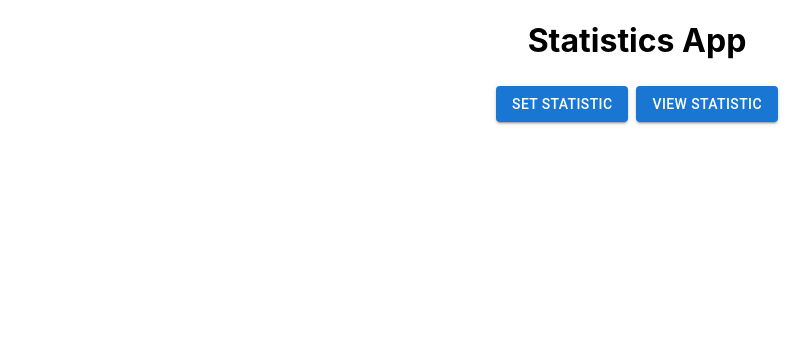
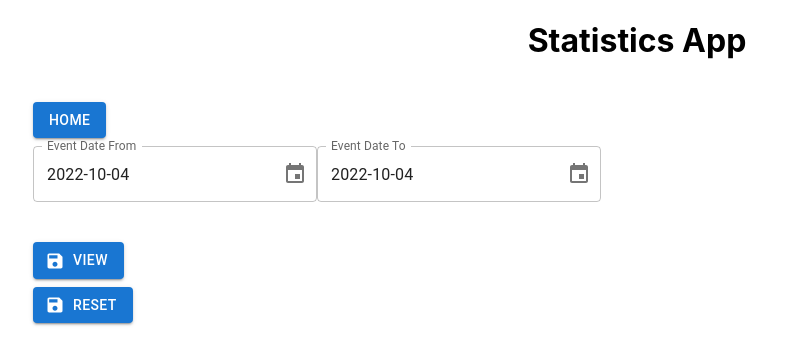
Before and after one commit to CodeMan-Long/Nestjs-React, a React (Create React App) app in the folder frontend/: page /view in a window 1280 px wide. Shown: the top 364 px of the page, without its empty margins (3-813 px from the left). Built offline with nearby package versions, Linux system fonts and the light colour scheme.

Commit message:
feat(frontend): add view statistics form

```diff
--- a/frontend/src/App.tsx
+++ b/frontend/src/App.tsx
@@ -4,6 +4,7 @@ import { Routes, Route } from "react-router-dom";
 import './App.css';
 import Home from './components/Home';
 import SaveForm from './components/SaveForm';
+import ViewForm from './components/ViewForm';
 
 function App() {
   return (
@@ -12,7 +13,7 @@ function App() {
       <Routes>
         <Route path="/" element={<Home />} />
         <Route path="save" element={<SaveForm />} />
-        <Route path="view" element={<Home />} />
+        <Route path="view" element={<ViewForm />} />
       </Routes>
     </div>
   );
--- a/frontend/src/AppContext.tsx
+++ b/frontend/src/AppContext.tsx
@@ -1,7 +1,20 @@
 import { createContext } from 'react';
 
-export const defaultStatistics = {
+export interface Statistic {
+  date: string;
+  views: number;
+  clicks: number;
+  cost: number;
+}
+
+interface StatisticContext {
+  statistics: Statistic[];
+  setStatistics: (statistics: Statistic[]) => void;
+}
+
+export const defaultStatistics: StatisticContext = {
   statistics: [],
-  setStatistics: (statistics: []) => {},
+  setStatistics: (statistics: Statistic[]) => {},
 };
+
 export const StatisticsContext = createContext(defaultStatistics);
--- a/frontend/src/AppProvider.tsx
+++ b/frontend/src/AppProvider.tsx
@@ -1,6 +1,7 @@
 import React, { useState, ReactNode } from "react";
 
 import { StatisticsContext } from "./AppContext";
+import { Statistic } from './AppContext';
 
 interface Props {
   children?: ReactNode;
@@ -8,7 +9,7 @@ interface Props {
 const { Provider } = StatisticsContext;
 
 export const StatisticsProvider = ({ children }: Props) => {
-  const [statistics, setStatistics] = useState([]);
+  const [statistics, setStatistics] = useState<Statistic[]>([]);
 
   return (
     <Provider value={{ statistics, setStatistics }}>
--- /dev/null
+++ b/frontend/src/components/StatisticItem.tsx
@@ -0,0 +1,34 @@
+import React from 'react';
+import Box from '@mui/material/Box';
+
+import { Statistic } from '../AppContext';
+
+export default function StatisticItem(props: Statistic) {
+  const { date, views, clicks, cost } = props;
+  const cpc = cost / clicks;
+  const cpm = cost / views * 1000;
+
+  return (
+    <Box
+      sx={{
+        p: 1,
+        m: 1,
+        bgcolor: (theme) => (theme.palette.mode === 'dark' ? '#101010' : 'grey.100'),
+        color: (theme) => (theme.palette.mode === 'dark' ? 'grey.300' : 'grey.800'),
+        border: '1px solid',
+        borderColor: (theme) =>
+          theme.palette.mode === 'dark' ? 'grey.800' : 'grey.300',
+        borderRadius: 2,
+        fontSize: '0.875rem',
+        fontWeight: '700',
+      }}
+    >
+      <Box>Date: { date.split('T')[0] }</Box>
+      <Box>Views: { views }</Box>
+      <Box>Clicks: { clicks }</Box>
+      <Box>Cost: { cost }</Box>
+      <Box>Cpc: { cpc ? cpc : 0 }</Box>
+      <Box>Cpm: { cpm ? cpm : 0 }</Box>
+    </Box>
+  );
+}
--- /dev/null
+++ b/frontend/src/components/ViewForm.tsx
@@ -0,0 +1,127 @@
+import React, { useState, useContext } from 'react';
+import Button from '@mui/material/Button';
+import { Link } from 'react-router-dom';
+import { DesktopDatePicker } from '@mui/x-date-pickers/DesktopDatePicker';
+import TextField from '@mui/material/TextField';
+import { AdapterDayjs } from '@mui/x-date-pickers/AdapterDayjs';
+import { LocalizationProvider } from '@mui/x-date-pickers/LocalizationProvider';
+import Box from '@mui/material/Box';
+import LoadingButton from '@mui/lab/LoadingButton';
+import SaveIcon from '@mui/icons-material/Save';
+import axios from 'axios';
+import dayjs, { Dayjs } from 'dayjs';
+import { StatisticsContext } from "../AppContext";
+import StatisticItem from './StatisticItem';
+
+export default function SaveForm() {
+  const [ loadingView, setLoadingView ] = useState(false);
+  const [ loadingReset, setLoadingReset ] = useState(false);
+  const [ dateFrom, setDateFrom ] = useState<Dayjs | null>(dayjs());
+  const [ dateTo, setDateTo ] = useState<Dayjs | null>(dayjs());
+  const { statistics, setStatistics } = useContext(StatisticsContext);
+
+  const handleView = async () => {
+    if (dateFrom === null || dateTo === null) return;
+    if (dateFrom > dateTo) return;
+
+    setLoadingView(true);
+
+    const strDateFrom = dateFrom.format('YYYY-MM-DD').toString();
+    const strDateTo = dateTo.format('YYYY-MM-DD').toString();
+
+    const { data } = await axios.get(`${process.env.REACT_APP_API_URL}/api/statistics?from=${strDateFrom}&to=${strDateTo}`);
+    setStatistics(data);
+
+    setLoadingView(false);
+  }
+
+  const handleReset = async () => {
+    setLoadingReset(true);
+
+    await axios.delete(`${process.env.REACT_APP_API_URL}/api/statistics`);
+
+    setLoadingReset(false);
+  }
+
+  return (
+    <div>
+      <Box
+        sx={{
+          display: 'flex',
+          flexDirection: 'column',
+          p: 2,
+          m: 2,
+          bgcolor: 'background.paper',
+          borderRadius: 1,
+          justifyContent: 'center',
+          alignItems: 'flex-start',
+        }}
+      >
+        <Button component={Link} to="/" variant="contained" sx={{ m: 0.5 }}>
+          Home
+        </Button>
+
+        <Box sx={{ m: 0.5 }}>
+          <LocalizationProvider dateAdapter={AdapterDayjs}>
+            <DesktopDatePicker
+              label="Event Date From"
+              inputFormat="YYYY-MM-DD"
+              value={dateFrom}
+              onChange={(newValue) => {
+                setDateFrom(newValue);
+              }}
+              renderInput={(params) => <TextField {...params} />}
+            />
+            <DesktopDatePicker
+              label="Event Date To"
+              inputFormat="YYYY-MM-DD"
+              value={dateTo}
+              onChange={(newValue) => {
+                setDateTo(newValue);
+              }}
+              renderInput={(params) => <TextField {...params} />}
+            />
+          </LocalizationProvider>
+        </Box>
+
+        <Box
+          sx={{
+            display: 'flex',
+            flexWrap: 'wrap',
+            alignContent: 'flex-start',
+            p: 1,
+            m: 1,
+            bgcolor: 'background.paper',
+            borderRadius: 1,
+          }}
+        >
+          {
+            statistics.map((ele) => <StatisticItem date={ele.date} views={ele.views} clicks={ele.clicks} cost={ele.cost}></StatisticItem>)
+          }
+        </Box>
+
+        <LoadingButton
+          loading={loadingView}
+          loadingPosition="start"
+          startIcon={<SaveIcon />}
+          variant="contained"
+          sx={{ m: 0.5 }}
+          onClick={handleView}
+        >
+          View
+        </LoadingButton>
+
+        <LoadingButton
+          loading={loadingReset}
+          loadingPosition="start"
+          startIcon={<SaveIcon />}
+          variant="contained"
+          sx={{ m: 0.5 }}
+          onClick={handleReset}
+        >
+          Reset
+        </LoadingButton>
+      </Box>
+    </div>
+  );
+}
```
Also changed, not shown: frontend/src/components/SaveForm.tsx (+5 -5 lines), 1 other file (tests, documents, lock files or other folders).
